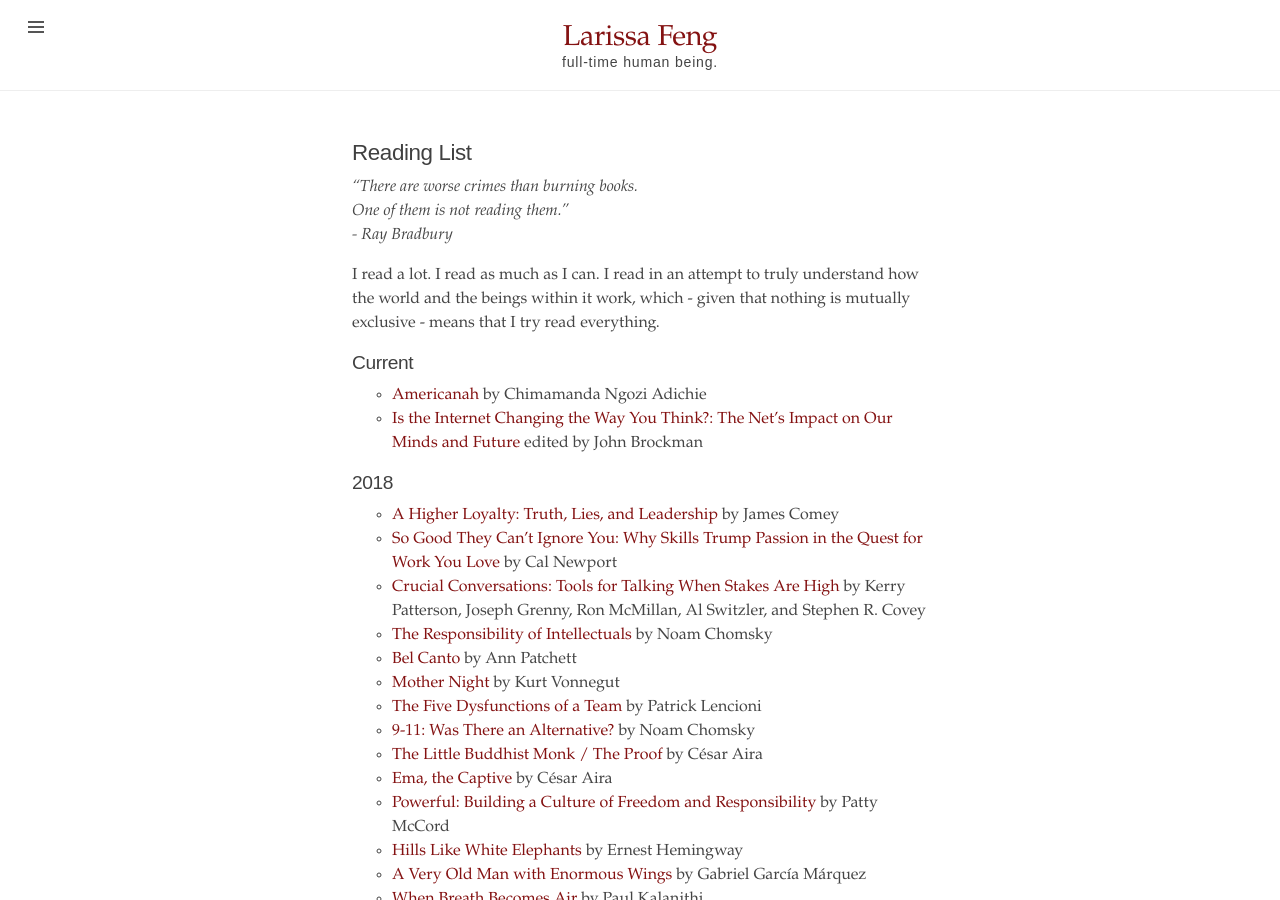
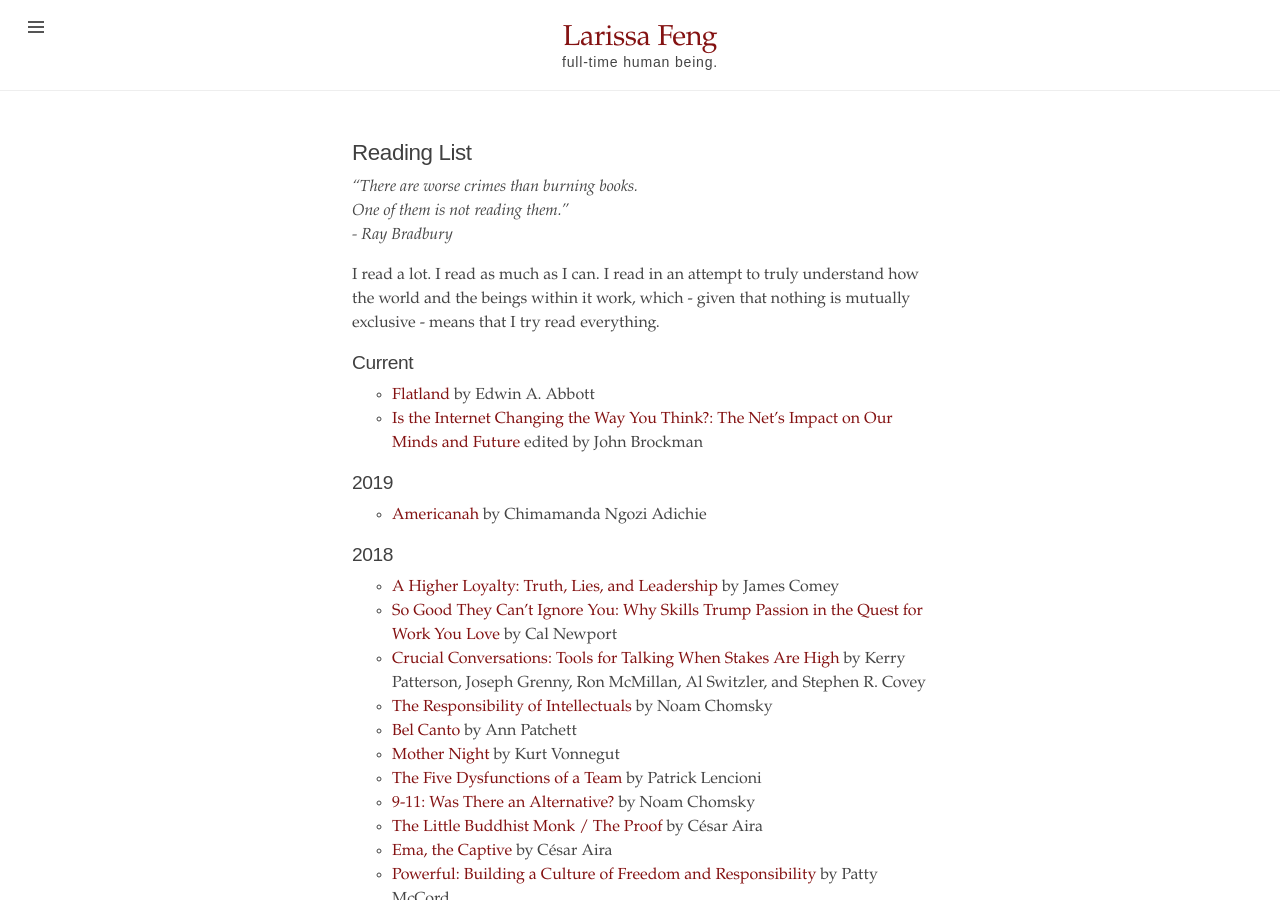
Before and after one commit to mondayrain/mondayrain.github.io, a Jekyll site: the page built from reading_list.md, in a window 1280 px wide and 900 px high. Built offline with Jekyll 4.4.1, drawn with Linux system fonts in a browser that asks for light colours.

Commit message:
Update reading_list.md

```diff
--- a/reading_list.md
+++ b/reading_list.md
@@ -10,8 +10,11 @@ title: Reading List
 I read a lot. I read as much as I can. I read in an attempt to truly understand how the world and the beings within it work, which - given that nothing is mutually exclusive - means that I try read everything.
 
 ## Current
+- [Flatland](https://www.goodreads.com/book/show/433567.Flatland) by Edwin A. Abbott
+- [Is the Internet Changing the Way You Think?: The Net's Impact on Our Minds and Future](https://www.goodreads.com/book/show/9677443-is-the-internet-changing-the-way-you-think) edited by John Brockman
+
+## 2019
 - [Americanah](https://www.goodreads.com/book/show/15796700-americanah) by Chimamanda Ngozi Adichie
-- [Is the Internet Changing the Way You Think?: The Net's Impact on Our Minds and Future](https://www.goodreads.com/book/show/9677443-is-the-internet-changing-the-way-you-think) edited by John Brockman
 
 ## 2018
 - [A Higher Loyalty: Truth, Lies, and Leadership](https://www.goodreads.com/book/show/35108805-a-higher-loyalty) by James Comey
```
